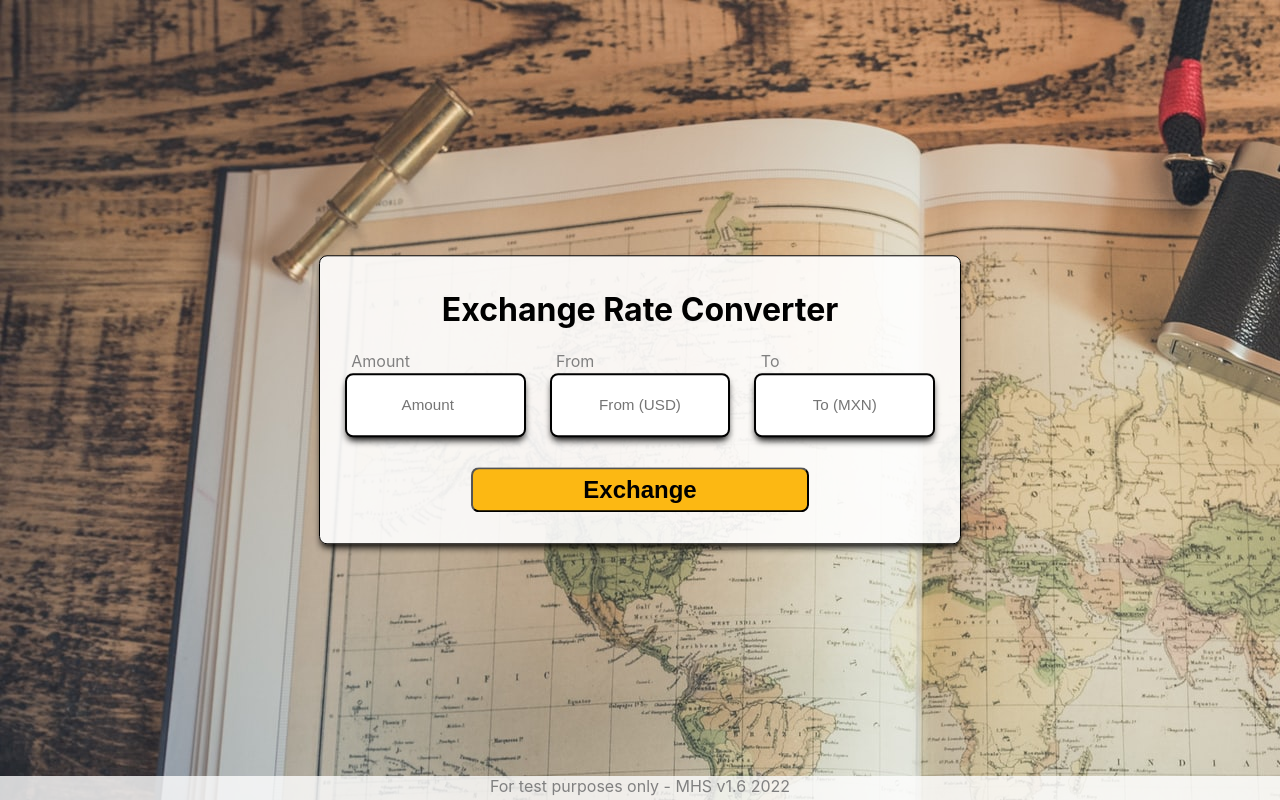
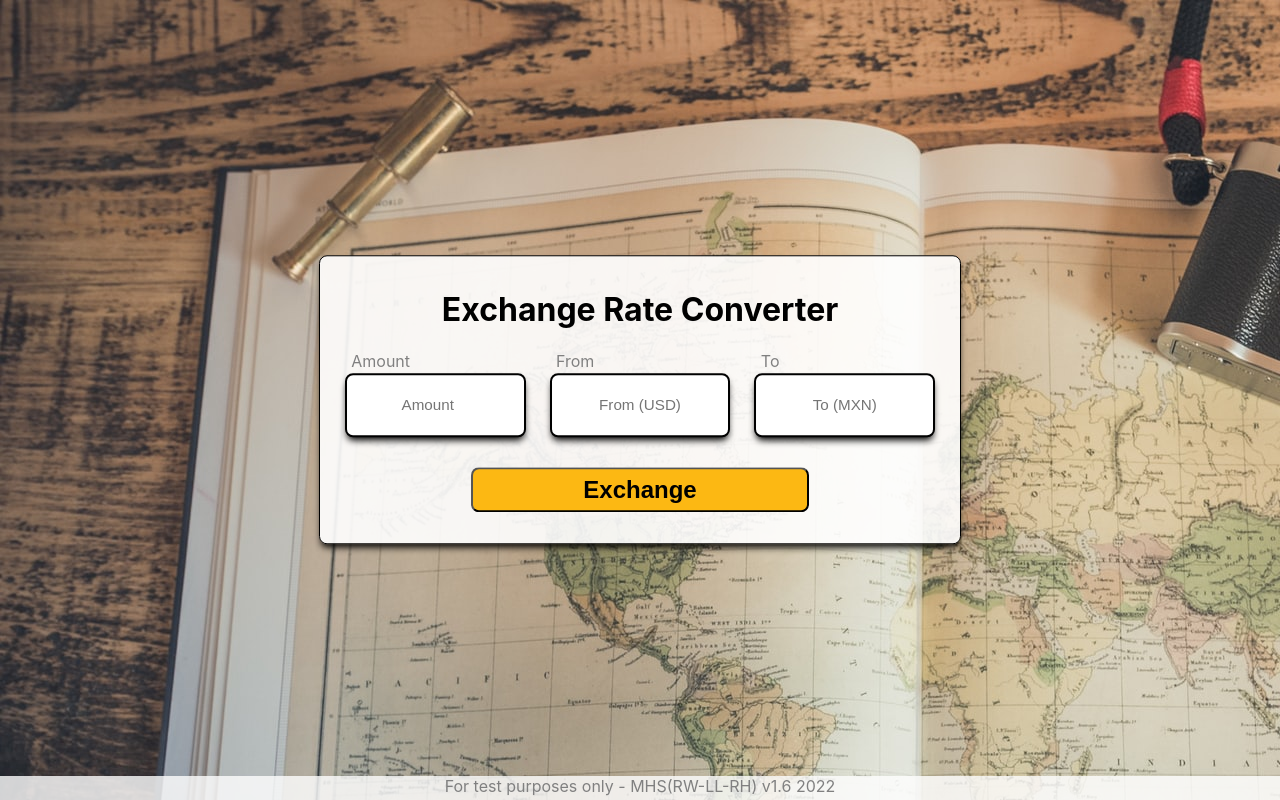
Before and after one commit to richdata2020/ExchangeRateConverter, a React (Create React App) app: page / in a window 1280 px wide. Built offline with nearby package versions, Linux system fonts and the light colour scheme.

Commit message:
Update App.js

```diff
--- a/src/App.js
+++ b/src/App.js
@@ -8,7 +8,7 @@ function App() {
     <div className="app-container">
       <ExchangeRateForm />
       <ExchangeRateTable />
-      <footer id="footer">For test purposes only - MHS v1.6 2022</footer>
+      <footer id="footer">For test purposes only - MHS(RW-LL-RH) v1.6 2022</footer>
     </div>
   );
 }
```
